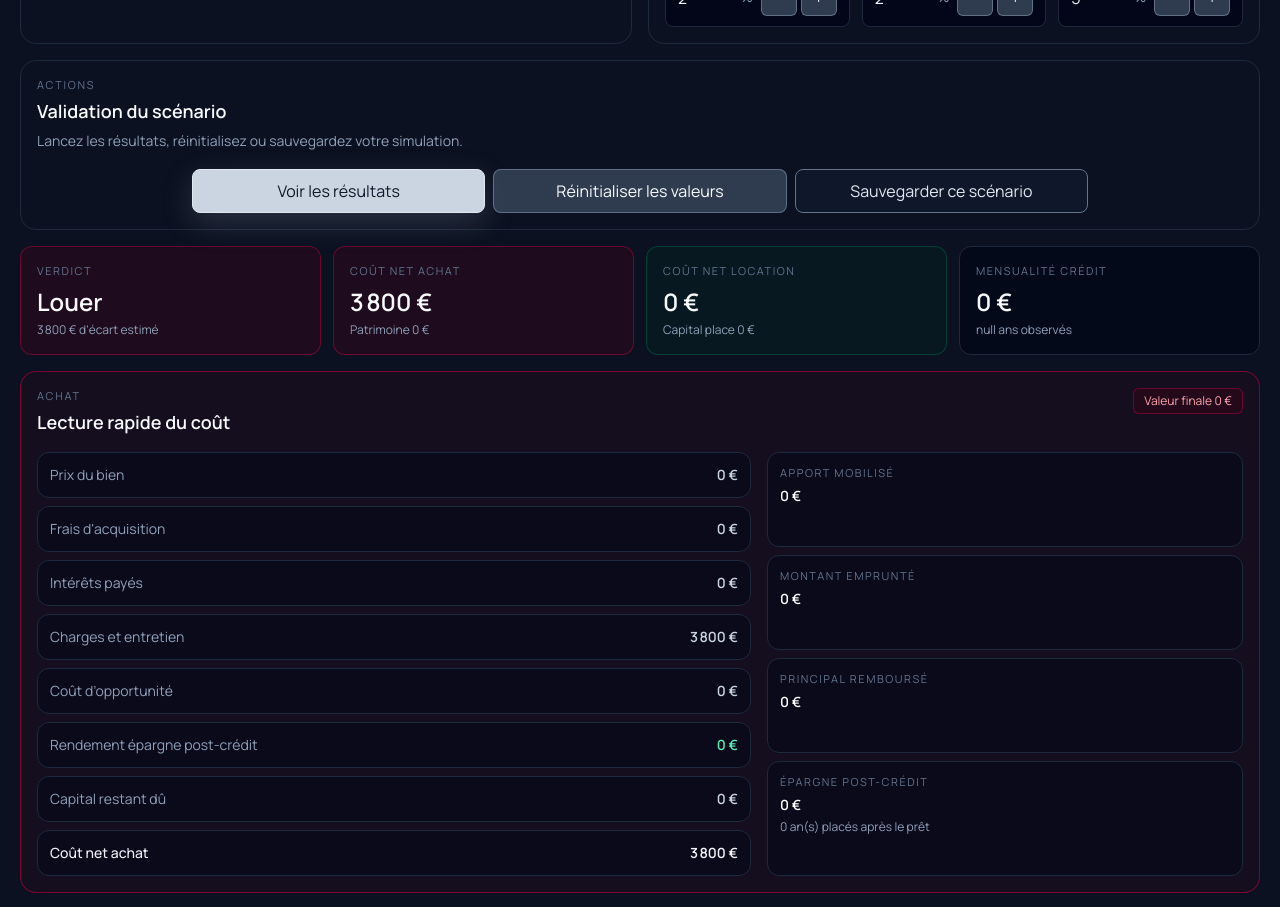
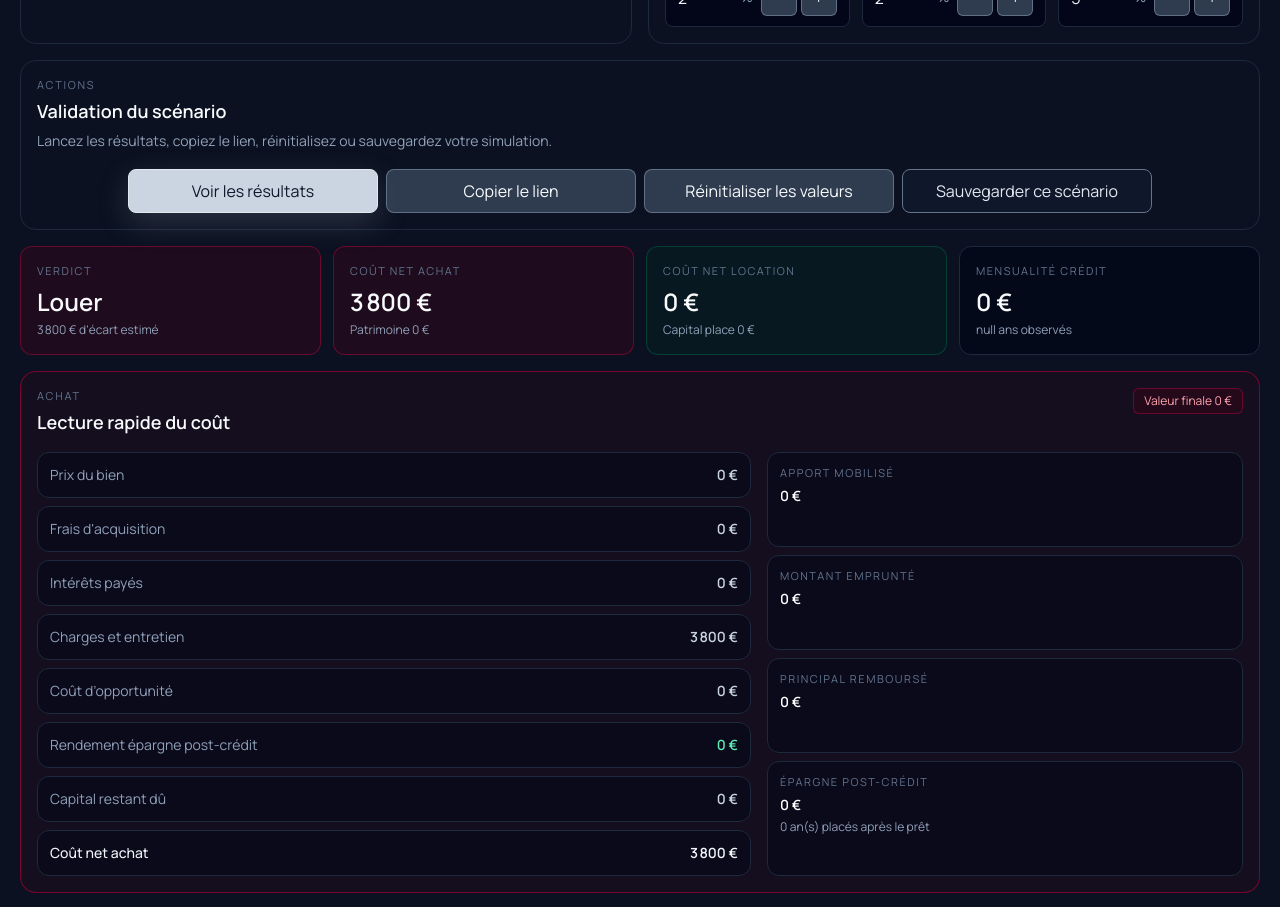
Before and after one commit to amorelpouliquen/acheter-ou-louer, a React (Vite) app: page / in a window 1280 px wide. Shown: the part 920-1827 px from the top of the page. Built offline with nearby package versions, Linux system fonts and the light colour scheme.

Commit message:
Ajouter bouton copier le lien publié

```diff
--- a/src/App.jsx
+++ b/src/App.jsx
@@ -973,6 +973,24 @@ function SimulatorPage({
     }
   }
 
+  function copyCurrentScenarioShareUrl() {
+    const entry = {
+      id: crypto.randomUUID(),
+      name: inputs.scenarioName.trim() || 'Scenario en cours',
+      createdAt: new Date().toISOString(),
+      inputs,
+    }
+    const shareUrl = buildShareUrl(entry)
+
+    setLatestShare({ id: entry.id, url: shareUrl })
+
+    if (navigator.clipboard?.writeText) {
+      return navigator.clipboard.writeText(shareUrl).catch(() => undefined)
+    }
+
+    return Promise.resolve()
+  }
+
   function loadScenario(entry) {
     setInputs(normalizeInputs(entry.inputs))
     setActiveSection('params')
@@ -1045,6 +1063,7 @@ function SimulatorPage({
                   fieldMeta={FIELD_META}
                   onInputChange={updateInput}
                   onPricingModeChange={updatePricingMode}
+                  onCopyShare={copyCurrentScenarioShareUrl}
                   onSave={saveScenario}
                   onReset={() => setInputs(normalizeInputs())}
                   onShowResults={() => jumpToSection('results')}
--- a/src/components/ScenarioForm.jsx
+++ b/src/components/ScenarioForm.jsx
@@ -211,11 +211,13 @@ export default function ScenarioForm({
   fieldMeta,
   onInputChange,
   onPricingModeChange,
+  onCopyShare,
   onSave,
   onReset,
   onShowResults,
   isMobile,
 }) {
+  const [shareCopied, setShareCopied] = useState(false)
   const rateTripletIds = new Set([
     'mortgageRate',
     'agencyFeePercent',
@@ -241,6 +243,14 @@ export default function ScenarioForm({
   const desktopFieldGrid = isMobile
     ? 'grid gap-3 sm:grid-cols-2'
     : 'grid gap-3 md:grid-cols-2 xl:grid-cols-12'
+
+  async function handleCopyShare() {
+    await onCopyShare()
+    setShareCopied(true)
+    window.setTimeout(() => {
+      setShareCopied(false)
+    }, 1600)
+  }
 
   return (
     <div className="space-y-4">
@@ -352,16 +362,27 @@ export default function ScenarioForm({
       <FormCard
         eyebrow="Actions"
         title="Validation du scénario"
-        description="Lancez les résultats, réinitialisez ou sauvegardez votre simulation."
+        description="Lancez les résultats, copiez le lien, réinitialisez ou sauvegardez votre simulation."
       >
         <div className="flex justify-center">
-          <div className="grid w-full max-w-4xl gap-2 sm:grid-cols-3">
+          <div className="grid w-full max-w-5xl gap-2 sm:grid-cols-2 xl:grid-cols-4">
             <button
               type="button"
               onClick={onShowResults}
               className="cta-primary min-h-11 rounded-lg px-4 text-sm font-semibold transition"
             >
               Voir les résultats
+            </button>
+            <button
+              type="button"
+              onClick={handleCopyShare}
+              className={`min-h-11 rounded-lg px-4 text-sm font-medium transition ${
+                shareCopied ? 'cta-copied' : 'cta-soft'
+              }`}
+            >
+              <span className={`inline-block ${shareCopied ? 'animate-[copy-pop_220ms_ease-out]' : ''}`}>
+                {shareCopied ? 'Copie effectuee' : 'Copier le lien'}
+              </span>
             </button>
             <button
               type="button"
--- a/src/components/ScenarioLibrary.jsx
+++ b/src/components/ScenarioLibrary.jsx
@@ -1,3 +1,5 @@
+import { useState } from 'react'
+
 export default function ScenarioLibrary({
   savedScenarios,
   selectedIds,
@@ -9,15 +11,21 @@ export default function ScenarioLibrary({
   onToggle,
   formatCurrency,
 }) {
-  async function copyShareUrl(url) {
+  const [copiedId, setCopiedId] = useState(null)
+
+  async function copyShareUrl(id, url) {
     if (!navigator.clipboard?.writeText) {
       return
     }
 
     try {
       await navigator.clipboard.writeText(url)
+      setCopiedId(id)
+      window.setTimeout(() => {
+        setCopiedId((current) => (current === id ? null : current))
+      }, 1600)
     } catch {
-      // Ignore clipboard failures and keep the raw link visible.
+      // Ignore clipboard failures and leave the button unchanged.
     }
   }
 
@@ -38,7 +46,9 @@ export default function ScenarioLibrary({
       {latestShare ? (
         <div className="mb-4 rounded-xl border border-cyan-800/70 bg-cyan-950/30 p-3">
           <div className="text-sm font-semibold text-cyan-100">Lien de partage créé</div>
-          <div className="mt-1 break-all text-xs leading-5 text-cyan-200/80">{latestShare.url}</div>
+          <div className="mt-1 text-xs leading-5 text-cyan-200/80">
+            Utilise le bouton de copie du scénario pour le partager.
+          </div>
         </div>
       ) : null}
 
@@ -53,6 +63,7 @@ export default function ScenarioLibrary({
           const isSelected = selectedIds.includes(entry.id)
           const shareUrl = buildShareUrl(entry)
           const isLatestShare = latestShare?.id === entry.id
+          const isCopied = copiedId === entry.id
 
           return (
             <article key={entry.id} className="rounded-xl border border-slate-800 bg-slate-950/70 p-4">
@@ -81,18 +92,16 @@ export default function ScenarioLibrary({
                   </div>
                   <button
                     type="button"
-                    onClick={() => copyShareUrl(shareUrl)}
-                    className="cta-soft min-h-9 w-full rounded-md px-3 text-xs transition sm:w-auto"
+                    onClick={() => copyShareUrl(entry.id, shareUrl)}
+                    className={`min-h-9 w-full rounded-md px-3 text-xs transition sm:w-auto ${
+                      isCopied ? 'cta-copied' : 'cta-soft'
+                    }`}
                   >
-                    Copier le lien
+                    <span className={`inline-block ${isCopied ? 'animate-[copy-pop_220ms_ease-out]' : ''}`}>
+                      {isCopied ? 'Copie effectuee' : 'Copier le lien'}
+                    </span>
                   </button>
                 </div>
-                <a
-                  href={shareUrl}
-                  className="mt-2 block break-all text-xs leading-5 text-cyan-300 underline decoration-cyan-800 underline-offset-2"
-                >
-                  {shareUrl}
-                </a>
               </div>
 
               <div className="mt-4 grid gap-2 sm:grid-cols-2">
--- a/src/index.css
+++ b/src/index.css
@@ -90,6 +90,17 @@ summary::-webkit-details-marker {
   background: rgba(71, 85, 105, 0.98);
 }
 
+.cta-copied {
+  background: rgba(8, 145, 178, 0.2);
+  color: #ecfeff;
+  border: 1px solid rgba(34, 211, 238, 0.75);
+  box-shadow: 0 10px 24px rgba(34, 211, 238, 0.18);
+}
+
+.cta-copied:hover {
+  background: rgba(14, 165, 233, 0.24);
+}
+
 .cta-selected {
   background: #94a3b8;
   color: #0f172a;
@@ -104,6 +115,7 @@ summary::-webkit-details-marker {
 .cta-primary,
 .cta-secondary,
 .cta-soft,
+.cta-copied,
 .cta-selected {
   transform: translateY(0);
   transition:
@@ -117,6 +129,7 @@ summary::-webkit-details-marker {
 .cta-primary:hover,
 .cta-secondary:hover,
 .cta-soft:hover,
+.cta-copied:hover,
 .cta-selected:hover {
   transform: translateY(-1px);
 }
@@ -124,9 +137,27 @@ summary::-webkit-details-marker {
 .cta-primary:focus-visible,
 .cta-secondary:focus-visible,
 .cta-soft:focus-visible,
+.cta-copied:focus-visible,
 .cta-selected:focus-visible {
   outline: 2px solid rgba(226, 232, 240, 0.85);
   outline-offset: 2px;
+}
+
+@keyframes copy-pop {
+  0% {
+    transform: scale(0.96);
+    opacity: 0.75;
+  }
+
+  70% {
+    transform: scale(1.04);
+    opacity: 1;
+  }
+
+  100% {
+    transform: scale(1);
+    opacity: 1;
+  }
 }
 
 @media (max-width: 640px) {
```
